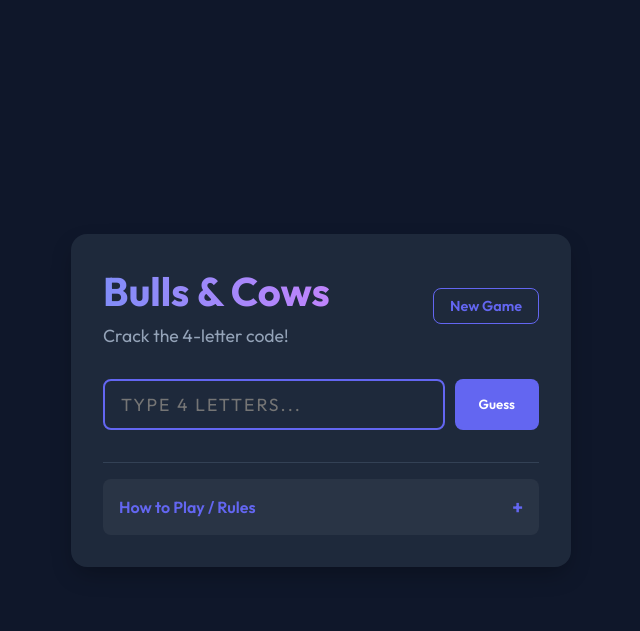
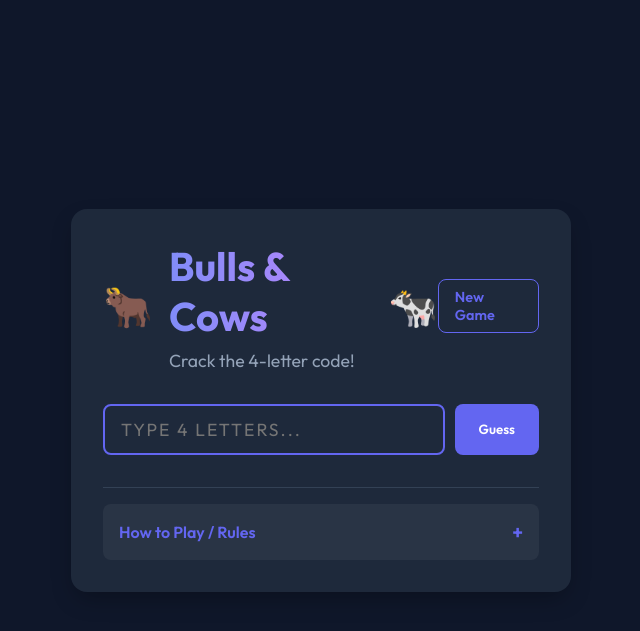
Before and after one commit to garisetti/bullsAndCows, a Django app: template game/templates/game/index.html in a window 1280 px wide. Shown: the top 631 px of the page, without its empty margins (319-959 px from the left). Run offline with Django 5.2, Linux system fonts and the light colour scheme; the template is opened without the code that fills it, so the values that code supplies are empty.

Commit message:
Feat: Add Bull and Cow icons to header

```diff
--- a/game/static/game/style.css
+++ b/game/static/game/style.css
@@ -45,6 +45,16 @@ header {
     justify-content: space-between;
     align-items: center;
     text-align: left;
+}
+
+.title-container {
+    display: flex;
+    align-items: center;
+    gap: 1rem;
+}
+
+.header-icon {
+    font-size: 2.5rem;
 }
 
 .btn-new-game {
--- a/game/templates/game/index.html
+++ b/game/templates/game/index.html
@@ -16,9 +16,13 @@
     <div class="container">
         <header>
             <div class="header-content">
-                <div>
-                    <h1>Bulls & Cows</h1>
-                    <p class="subtitle">Crack the 4-letter code!</p>
+                <div class="title-container">
+                    <span class="header-icon">🐂</span>
+                    <div>
+                        <h1>Bulls & Cows</h1>
+                        <p class="subtitle">Crack the 4-letter code!</p>
+                    </div>
+                    <span class="header-icon">🐄</span>
                 </div>
                 <a href="{% url 'reset' %}" class="btn-new-game">New Game</a>
             </div>
```
